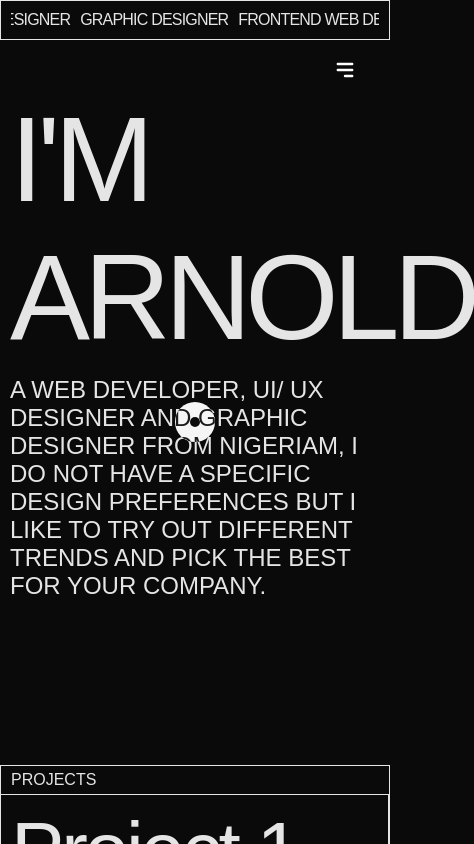
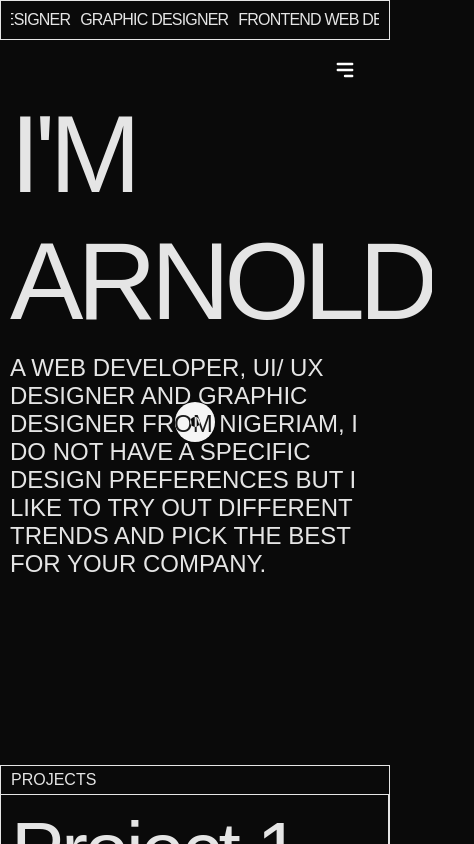
Before and after one commit to DarkVoid01/portfolio-project, a React (Create React App) app: page / in a window 390 px wide. Shown: the top 844 px of the page, 474 px wide, since content can reach past the window. Built offline with nearby package versions, Linux system fonts and the light colour scheme.

Commit message:
banner responsive

```diff
--- a/src/components/Banner/Banner.scss
+++ b/src/components/Banner/Banner.scss
@@ -21,7 +21,7 @@
         width: 100vw;
 
         .main-text{
-            font-size: 120px;
+            font-size: 110px;
             margin-top: 50px;
             letter-spacing: -6px;
         }
```
